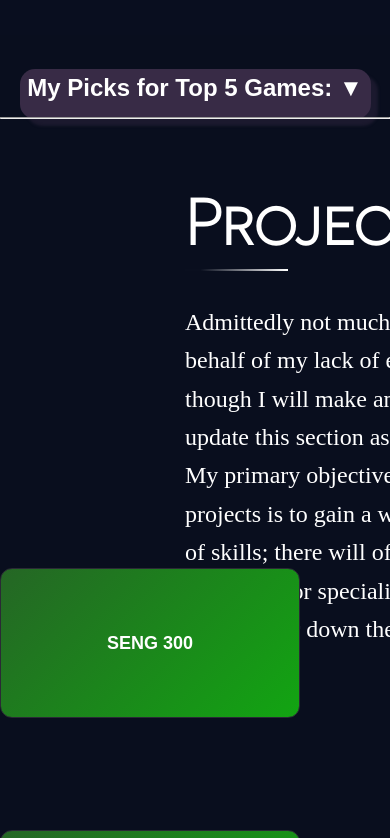
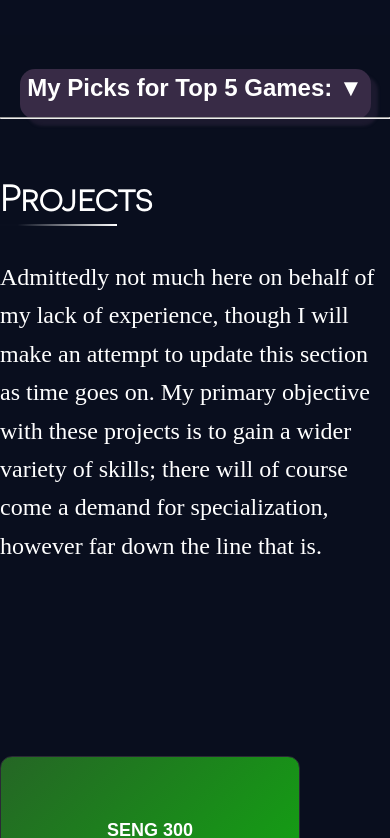
Before and after one commit to kevinleminion/portfolio-website, a React (Vite) app in the folder react-code/: page / in a window 390 px wide. Shown: the part 2506-3344 px from the top of the page. Built offline with nearby package versions, Linux system fonts and the light colour scheme; a web font is replaced by a local one.

Commit message:
Starting work on formatting projects tab to be mobile friendy

```diff
--- a/react-code/src/components/Projects.css
+++ b/react-code/src/components/Projects.css
@@ -44,7 +44,7 @@
 
 /*------------------------------- INTRO SECTION ---------------------------------------- */
 .intro-container{
-    height: 25vh; /* take up 25% of space */
+    min-height: 25vh; /* take up 25% of space */
 
     display:flex; /* flex settings for the container */
     flex-direction: column;
@@ -231,3 +231,24 @@ dialog{
 dialog::backdrop {
     background: rgba(0, 0, 0, 0.6);
 }
+
+@media (max-width: 768px){
+    .intro-container{
+        margin-inline: 0;
+        max-width: 100vw;
+    }
+
+    .main-container{
+        min-height: 100vh; /* allow space for expansion */
+
+        display: flex;
+        flex-direction: column;
+        align-items: start; /* basic flexbox setup */
+        justify-content: flex-start;
+        gap: 4rem;
+    }
+
+    .project-header{
+        font-size: 2.25rem;
+    }
+}
```
